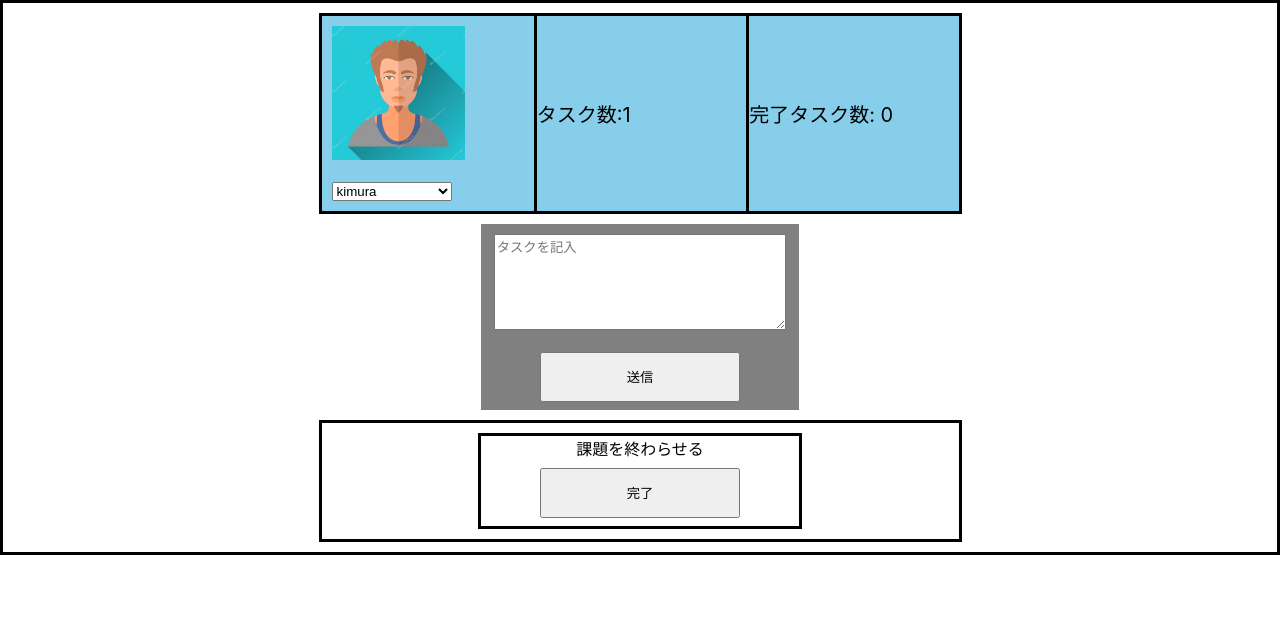
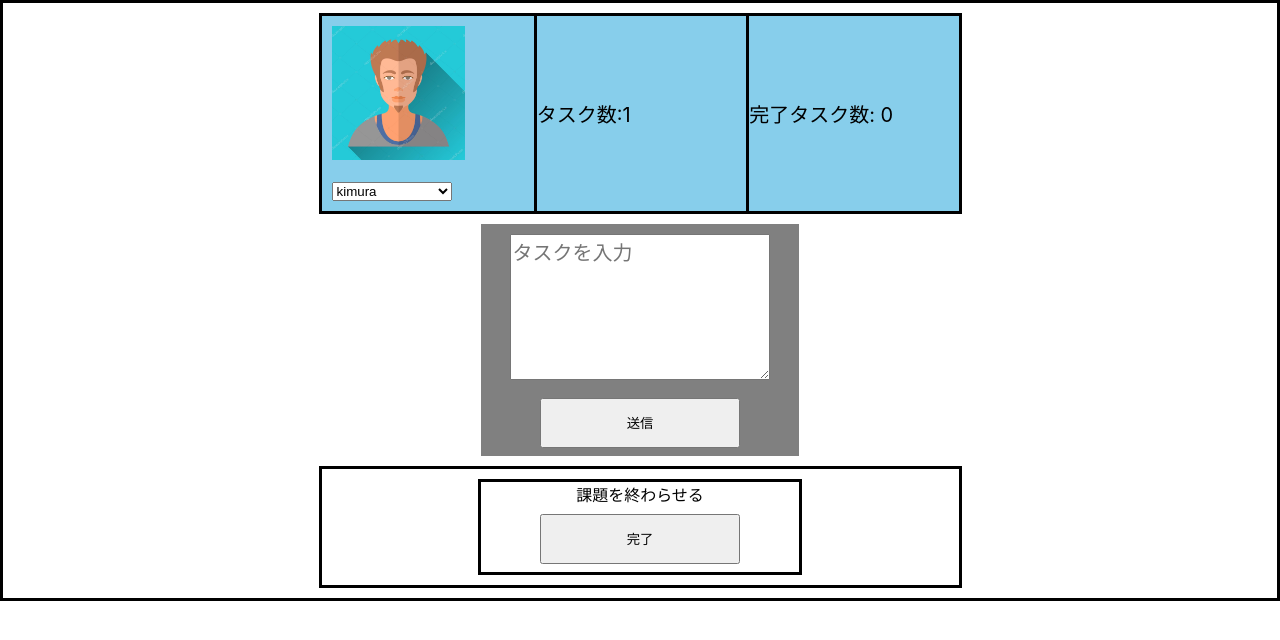
Before and after one commit to kiksun/TodoList_redux-toolkit_localstorage, a React (Create React App) app in the folder fringe_intern_react/: page / in a window 1280 px wide. Shown: the top 640 px of the page. Built offline with nearby package versions, Linux system fonts and the light colour scheme; the HTML template or start-up script is replaced by a standard one.

Commit message:
TextAreaからタスク追加の機能実装

```diff
--- a/fringe_intern_react/src/components/Atoms/TextAria.tsx
+++ b/fringe_intern_react/src/components/Atoms/TextAria.tsx
@@ -3,14 +3,16 @@ import styled from "styled-components";
 
 type Props = {
 	text: string;
+	placeholder: string;
+	onChange: (e: React.ChangeEvent<HTMLTextAreaElement>) => void;
 };
 const Form: React.FC<Props> = (props) => {
-	const { text } = props;
-	return <StyledInput placeholder={text}></StyledInput>;
+	const { text, placeholder, onChange } = props;
+	return<StyledTextArea onChange={onChange} value={text} placeholder={placeholder}></StyledTextArea>;
 };
 export default Form;
 
-const StyledInput = styled.input`
+const StyledTextArea = styled.textarea`
 	margin: 10px;
 	vertical-align:top;
 	font-size: 20px;
--- a/fringe_intern_react/src/components/Organisms/SendMessage.tsx
+++ b/fringe_intern_react/src/components/Organisms/SendMessage.tsx
@@ -1,19 +1,23 @@
 import React from "react";
 import Button from "../Atoms/Button";
 import styled from "styled-components";
-
+import TextAria from "../Atoms/TextAria";
+import { placeholderCSS } from "react-select/src/components/Placeholder";
 
 type Props = {
+	text: string,
+	placeholder:string,
+	onChange:(e:React.ChangeEvent<HTMLTextAreaElement>)=>void,
 	onClick: (e: React.MouseEvent<HTMLButtonElement>) => void,
 };
 
 
 
 const SendMessage: React.FC<Props> = (props) => {
-	const { onClick } = props;
+	const { text,onChange, onClick } = props;
 	return (
 		<Div_Page>
-			<TextAria placeholder="タスクを記入" />
+			<TextAria text={text} onChange={onChange} placeholder="タスクを入力" />
 			<Button label="送信" onClick={onClick} />
 		</Div_Page>
 	);
@@ -26,9 +30,3 @@ margin:10px auto;
 	background-color:grey;
 	text-align:center;
 `;
-const TextAria = styled.textarea`
-margin:10px;
-width:90%;
-height:90px;
-
-`
--- a/fringe_intern_react/src/components/templates/home.tsx
+++ b/fringe_intern_react/src/components/templates/home.tsx
@@ -21,26 +21,25 @@ type Props = {
 
 const Home: React.FC<Props> = (props) => {
     const { users } = props
-    const [inputTitle, setInputTitle] = useState('')
+    const [text, setText] = useState('')
     const { id, tasks, complete, tasknumber } = useSelector((state: RootState) => state.user)
     const dispatch = useDispatch();
 
     const Addcomplete = () => {
         dispatch(AddComplete(1))
-        console.log(complete)
     };
-    const handleInputChange = (e: React.ChangeEvent<HTMLInputElement>) => {
-        setInputTitle(e.target.value);
-        console.log(e);
+    const handleTextAreaChange = (e: React.ChangeEvent<HTMLTextAreaElement>) => {
+        setText(e.target.value);
     }
     const ChangeUser = (e: React.ChangeEvent<HTMLSelectElement>) => {
         const value = parseInt(e.currentTarget.value, 10);
         dispatch(ChangeUserId(value))
     }
     const sendTask = () => {
-        dispatch(AddTask("a"))
-        setInputTitle('')
-        console.log(tasks)
+        if (text !== "") {
+            dispatch(AddTask(text))
+            setText('')
+        }
     }
     return (
         <StyledDiv>
@@ -51,7 +50,7 @@ const Home: React.FC<Props> = (props) => {
                 complete={complete as number}
                 nowuserid={id as number}
             />
-            <SendMessage onClick={sendTask} />
+            <SendMessage onChange={handleTextAreaChange} onClick={sendTask} text={text} placeholder="タスクを入力" />
             <ShowMessage Tasks={tasks} onClick={Addcomplete} />
         </StyledDiv>
     );
```
